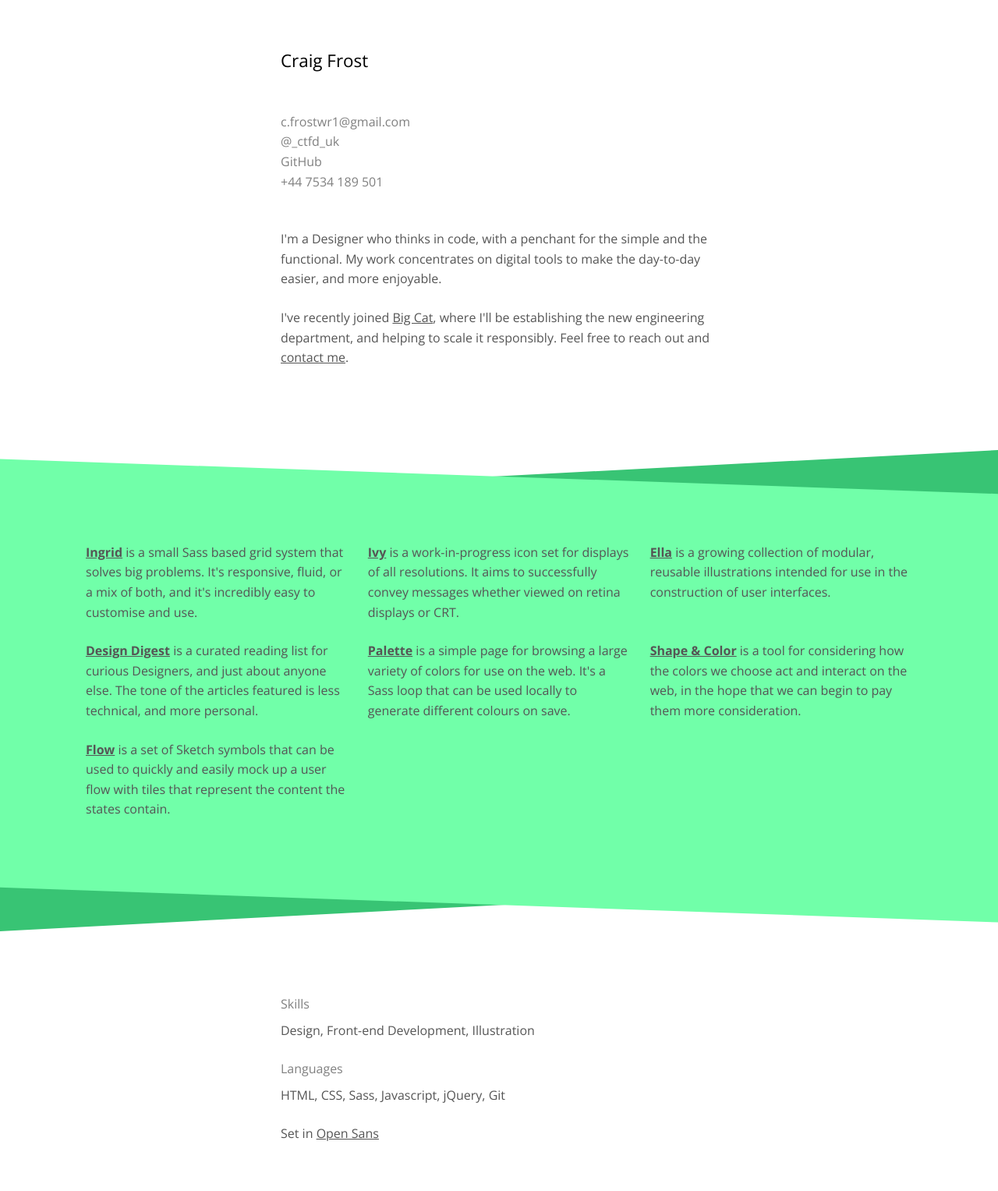
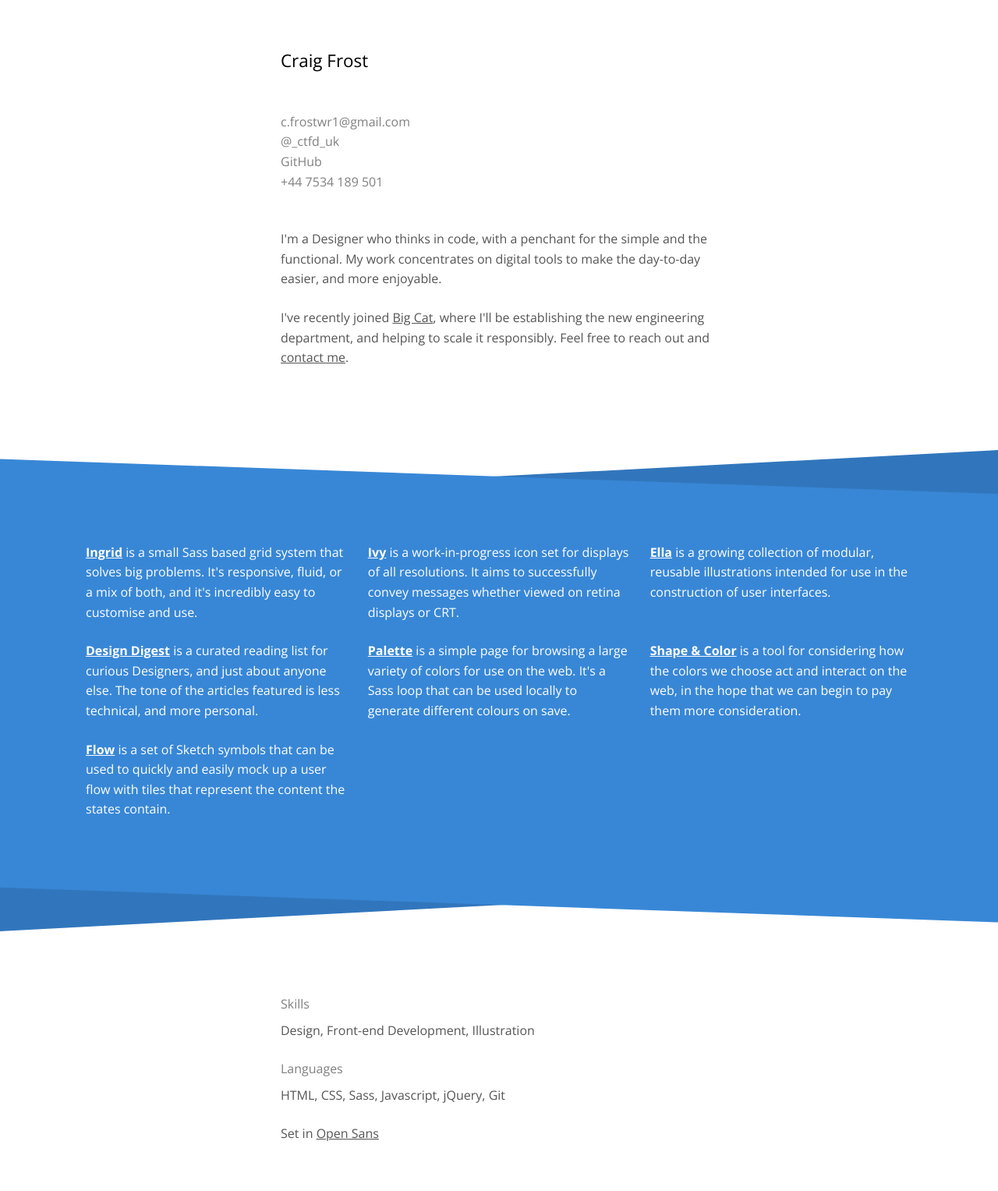
Before and after one commit to craigthomasfrost/cfdesigner.github.io, a Jekyll site: the page built from index.html, in a window 1280 px wide. Shown: the whole page at 78% size. Built offline with Jekyll 4.4.1, drawn with Linux system fonts in a browser that asks for light colours; nearby versions of some CDN libraries.

Commit message:
change colors

```diff
--- a/_sass/_styles.scss
+++ b/_sass/_styles.scss
@@ -29,12 +29,13 @@
 .portfolio {
     @extend %island--large;
     margin: 5rem 0;
+    color: #ffffff;
     &::after {
         content: "";
         height: 110%;
         width: 200%;
         margin-left: -50%;
-        background: rgb(113, 255, 169);
+        background: #3887d6;
         position: absolute;
         top: -5%;
         -webkit-transform: rotate(2deg);
@@ -47,13 +48,13 @@
         height: 110%;
         width: 200%;
         margin-left: -50%;
-        background: rgb(56, 196, 116);
+        background: #3176bc;
         position: absolute;
         top: -5%;
         -webkit-transform: rotate(-3deg);
         -moz-transform: rotate(-3deg);
         transform: rotate(-3deg);
-        z-index: -1;
+        z-index: -2;
     }
 }
 
```
